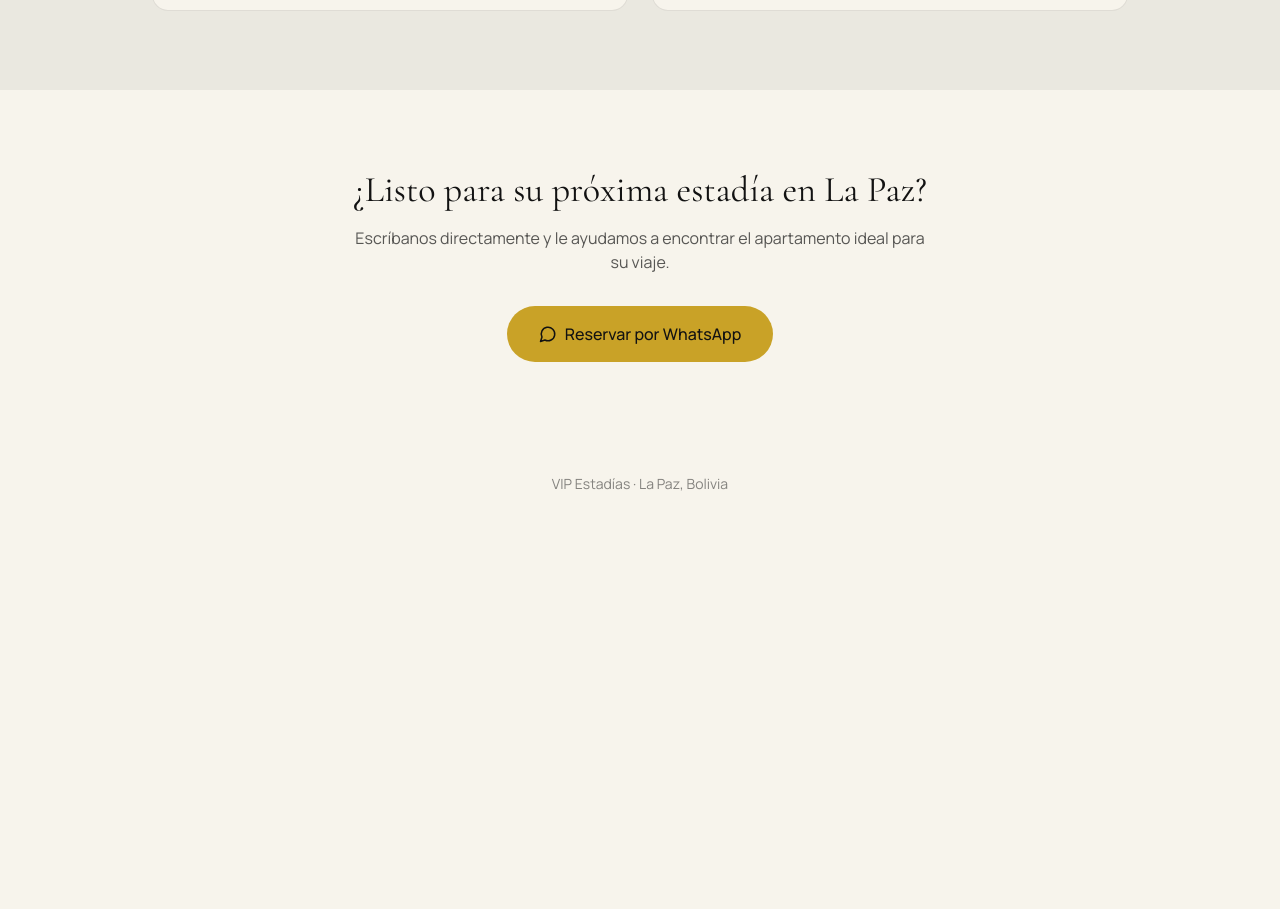
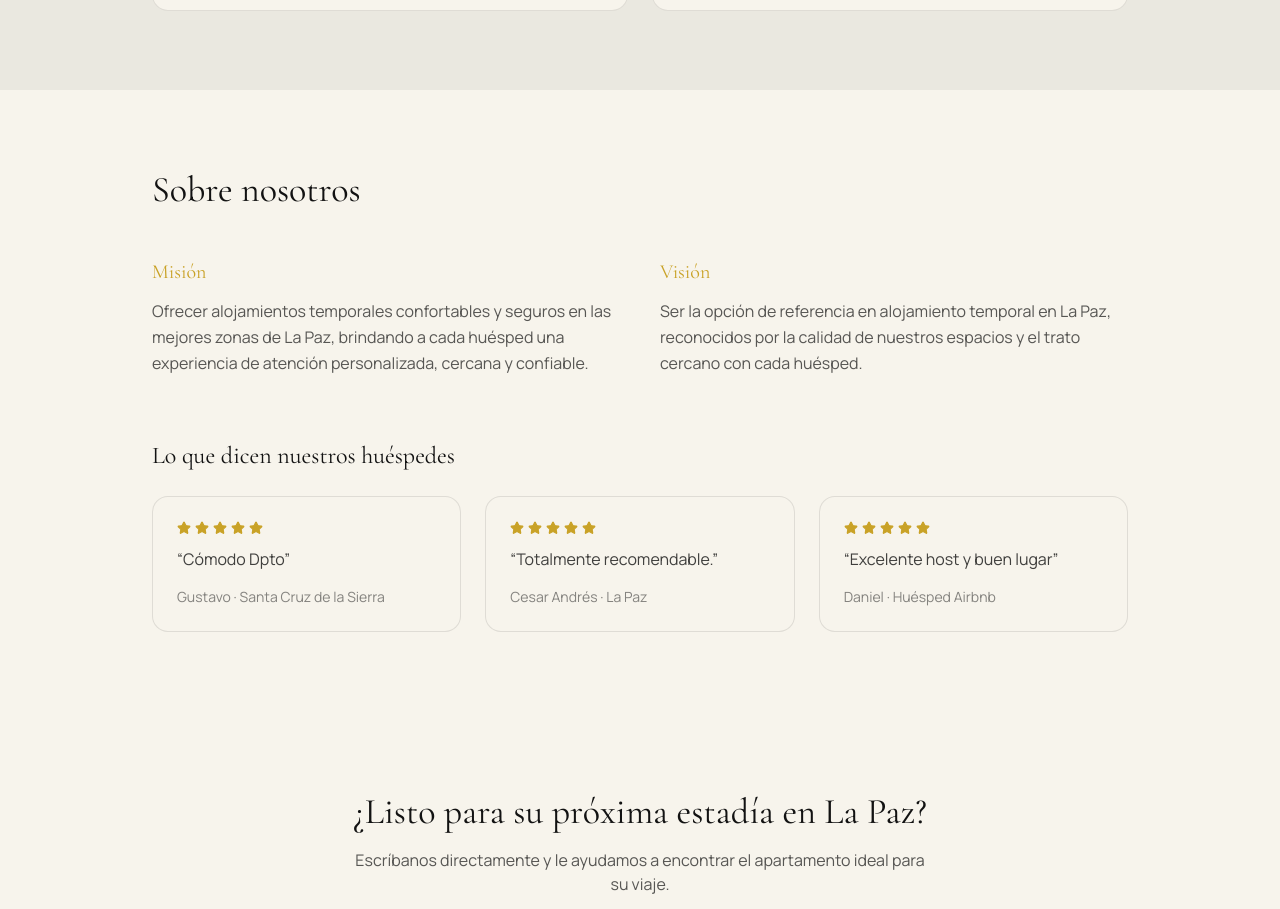
Before and after one commit to BladimirBLopez/andes-stay, a Next.js app: page / in a window 1280 px wide. Shown: the part 2291-3200 px from the top of the page. Before the commit the page ends 2817 px from the top, so only its background shows below. Built offline with nearby package versions, Linux system fonts and the light colour scheme.

Commit message:
feat: agregar sección Sobre Nosotros con misión, visión y reseñas reales

```diff
--- a/app/page.tsx
+++ b/app/page.tsx
@@ -196,6 +196,57 @@ export default function Home() {
         </div>
       </section>
 
+      {/* SOBRE NOSOTROS */}
+      <motion.section
+        initial="hidden"
+        whileInView="visible"
+        viewport={{ once: true }}
+        transition={{ duration: 0.6 }}
+        variants={fadeUp}
+        className="max-w-5xl mx-auto px-6 py-20"
+      >
+        <h2 className="font-display text-3xl md:text-4xl mb-12">Sobre nosotros</h2>
+        <div className="grid grid-cols-1 md:grid-cols-2 gap-10 mb-16">
+          <div>
+            <h3 className="font-display text-xl mb-3 text-terracota">Misión</h3>
+            <p className="text-noche/70 leading-relaxed">
+              Ofrecer alojamientos temporales confortables y seguros en las
+              mejores zonas de La Paz, brindando a cada huésped una
+              experiencia de atención personalizada, cercana y confiable.
+            </p>
+          </div>
+          <div>
+            <h3 className="font-display text-xl mb-3 text-terracota">Visión</h3>
+            <p className="text-noche/70 leading-relaxed">
+              Ser la opción de referencia en alojamiento temporal en La Paz,
+              reconocidos por la calidad de nuestros espacios y el trato
+              cercano con cada huésped.
+            </p>
+          </div>
+        </div>
+
+        <h3 className="font-display text-2xl mb-6">Lo que dicen nuestros huéspedes</h3>
+        <div className="grid grid-cols-1 md:grid-cols-3 gap-6">
+          {[
+            { nombre: "Gustavo", ciudad: "Santa Cruz de la Sierra", texto: "Cómodo Dpto" },
+            { nombre: "Cesar Andrés", ciudad: "La Paz", texto: "Totalmente recomendable." },
+            { nombre: "Daniel", ciudad: "Huésped Airbnb", texto: "Excelente host y buen lugar" },
+          ].map((r) => (
+            <div key={r.nombre} className="bg-hueso border border-noche/10 rounded-2xl p-6">
+              <div className="flex items-center gap-1 text-oro mb-3">
+                <Star size={14} fill="currentColor" />
+                <Star size={14} fill="currentColor" />
+                <Star size={14} fill="currentColor" />
+                <Star size={14} fill="currentColor" />
+                <Star size={14} fill="currentColor" />
+              </div>
+              <p className="text-noche/80 mb-4">&ldquo;{r.texto}&rdquo;</p>
+              <p className="text-sm text-noche/50">{r.nombre} · {r.ciudad}</p>
+            </div>
+          ))}
+        </div>
+      </motion.section>
+
       {/* CONTACTO */}
       <motion.section
         initial="hidden"
```
